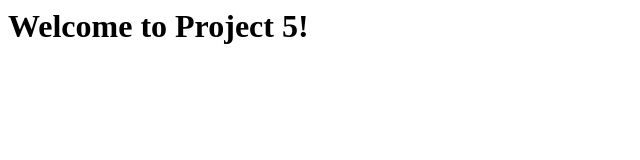
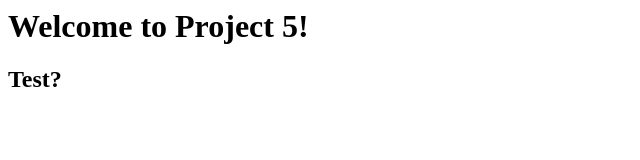
Before and after one commit to WSU-kduncan/cicd-3120-EvanSwepston, a plain HTML site: page website/index.html in a window 1280 px wide. Shown: the full height of the page, 0-640 px from the left. Drawn offline with Linux system fonts and the light colour scheme.

Commit message:
Testing redeploy

```diff
--- a/website/index.html
+++ b/website/index.html
@@ -6,6 +6,7 @@
 
 <body>
 	<H1> Welcome to Project 5! </H1>
+	<H2> Test? </H2>
 </body>
 
 </html>
```
